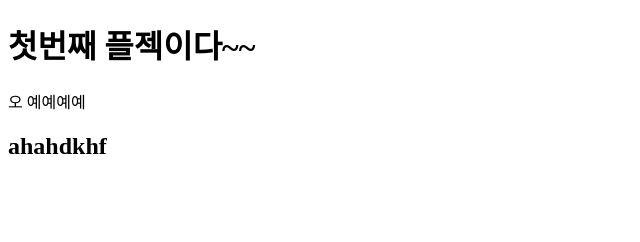
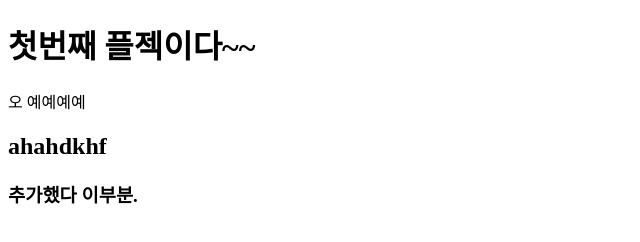
Before and after one commit to Lee-yoonseo/my-first-project, a plain HTML site: page index.html in a window 1280 px wide. Shown: the whole page, without its empty margins (0-640 px from the left). Drawn offline with Linux system fonts and the light colour scheme.

Commit message:
second commit

```diff
--- a/index.html
+++ b/index.html
@@ -13,5 +13,9 @@
               <h2>
                 ahahdkhf
               </h2>
+
+              <h3>
+                추가했다 이부분.
+              </h3>
 </body>
 </html>
```
